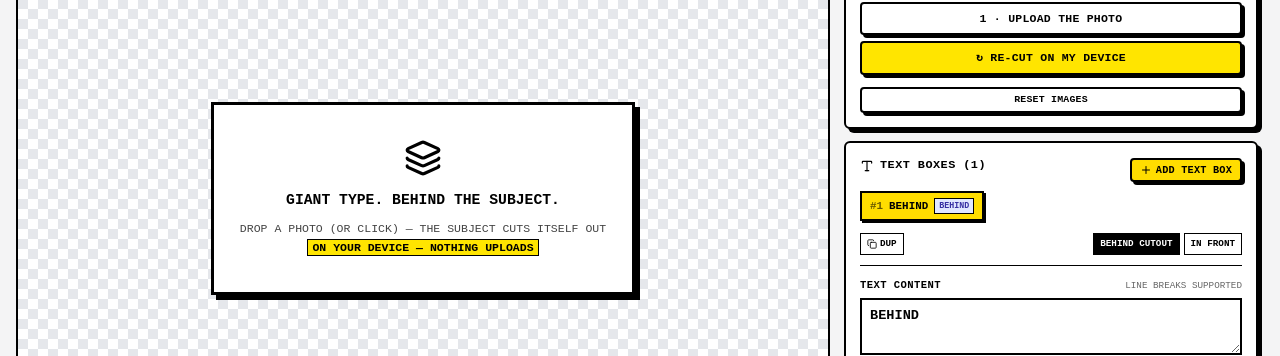
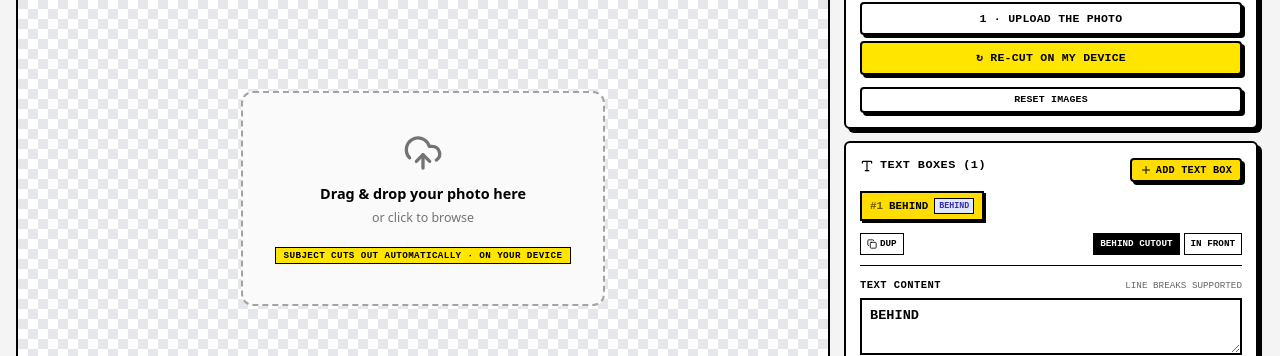
Before and after one commit to reubensonadat/creatorskit, a Next.js app: page /text-behind in a window 1280 px wide. Shown: the part 248-604 px from the top of the page. Built offline with nearby package versions, Linux system fonts and the light colour scheme; no server answers; a web font is replaced by a local one.

Commit message:
fix(text-behind): conventional drag-and-drop intake - the universal upload idiom with a house accent

```diff
--- a/src/app/text-behind/page.tsx
+++ b/src/app/text-behind/page.tsx
@@ -18,7 +18,7 @@
 
 import React, { useCallback, useEffect, useMemo, useRef, useState } from 'react';
 import Link from 'next/link';
-import { ImagePlus, Scissors, Download, Layers, Type as TypeIcon, Plus, Copy, Trash2, Search, X } from 'lucide-react';
+import { ImagePlus, Scissors, Download, Layers, Type as TypeIcon, Plus, Copy, Trash2, Search, X, UploadCloud } from 'lucide-react';
 import { downloadBlob } from '@/lib/canvas-video-exporter';
 import { GOOGLE_FONTS_LIST, getGoogleFontsStylesheetUrl } from '@/app/match-cut/google-fonts';
 import { TactileScrubber } from '@/components/tactile-scrubber';
@@ -1118,29 +1118,32 @@ export default function TextBehindPage() {
                             ) : (
                                 <div
                                     onClick={() => bgInputRef.current?.click()}
-                                    style={{ textAlign: 'center', padding: '34px 26px', maxWidth: 460, background: '#fff', border: dropActive ? '3px dashed #DC2626' : '3px solid #000', boxShadow: '5px 5px 0 #000', color: '#000', margin: 20, cursor: 'pointer' }}
+                                    style={{
+                                        textAlign: 'center',
+                                        padding: '40px 32px',
+                                        minWidth: 360,
+                                        maxWidth: 460,
+                                        background: dropActive ? '#FFFBEA' : '#fafafa',
+                                        border: dropActive ? '2px dashed #000' : '2px dashed #a3a3a3',
+                                        borderRadius: 12,
+                                        cursor: 'pointer',
+                                        margin: 20,
+                                    }}
                                 >
-                                    <Layers size={38} style={{ margin: '0 auto 12px', display: 'block', color: '#000' }} />
-                                    <div style={{ fontWeight: 900, fontFamily: 'monospace', fontSize: '0.92rem', marginBottom: 8, color: '#000' }}>
-                                        {dropActive ? 'RELEASE TO START' : 'GIANT TYPE. BEHIND THE SUBJECT.'}
+                                    <UploadCloud size={40} style={{ margin: '0 auto 10px', display: 'block', color: dropActive ? '#000' : '#737373' }} />
+                                    <div style={{ fontSize: '0.9rem', fontWeight: 700, color: '#000', marginBottom: 4 }}>
+                                        {dropActive ? 'Drop it — we’ll take it from here' : 'Drag & drop your photo here'}
                                     </div>
-                                    <div style={{ fontSize: '0.72rem', fontFamily: 'monospace', color: '#444', lineHeight: 1.7 }}>
-                                        {cutoutMode === 'manual' ? (
-                                            <>
-                                                DROP OR CLICK TO LOAD THE BACKGROUND PHOTO,
-                                                <br />
-                                                THEN ADD YOUR CUTOUT PNG.
-                                            </>
-                                        ) : (
-                                            <>
-                                                DROP A PHOTO (OR CLICK) — THE SUBJECT CUTS ITSELF OUT
-                                                <br />
-                                                <span style={{ color: '#000', fontWeight: 900, background: '#FFE500', padding: '1px 4px', border: '1px solid #000' }}>
-                                                    {cutoutMode === 'browser' ? 'ON YOUR DEVICE — NOTHING UPLOADS' : 'VIA THE CREATORKIT SERVER'}
-                                                </span>
-                                            </>
-                                        )}
+                                    <div style={{ fontSize: '0.78rem', color: '#737373', marginBottom: 12 }}>
+                                        or click to browse
                                     </div>
+                                    <span style={{ fontSize: '0.58rem', fontWeight: 900, fontFamily: 'monospace', letterSpacing: '0.04em', background: '#FFE500', border: '1.5px solid #000', padding: '2px 8px' }}>
+                                        {cutoutMode === 'manual'
+                                            ? 'MANUAL MODE · ADD YOUR OWN PNG NEXT'
+                                            : cutoutMode === 'browser'
+                                                ? 'SUBJECT CUTS OUT AUTOMATICALLY · ON YOUR DEVICE'
+                                                : 'SUBJECT CUTS OUT AUTOMATICALLY · ON THE SERVER'}
+                                    </span>
                                 </div>
                             )}
                         </div>
```
